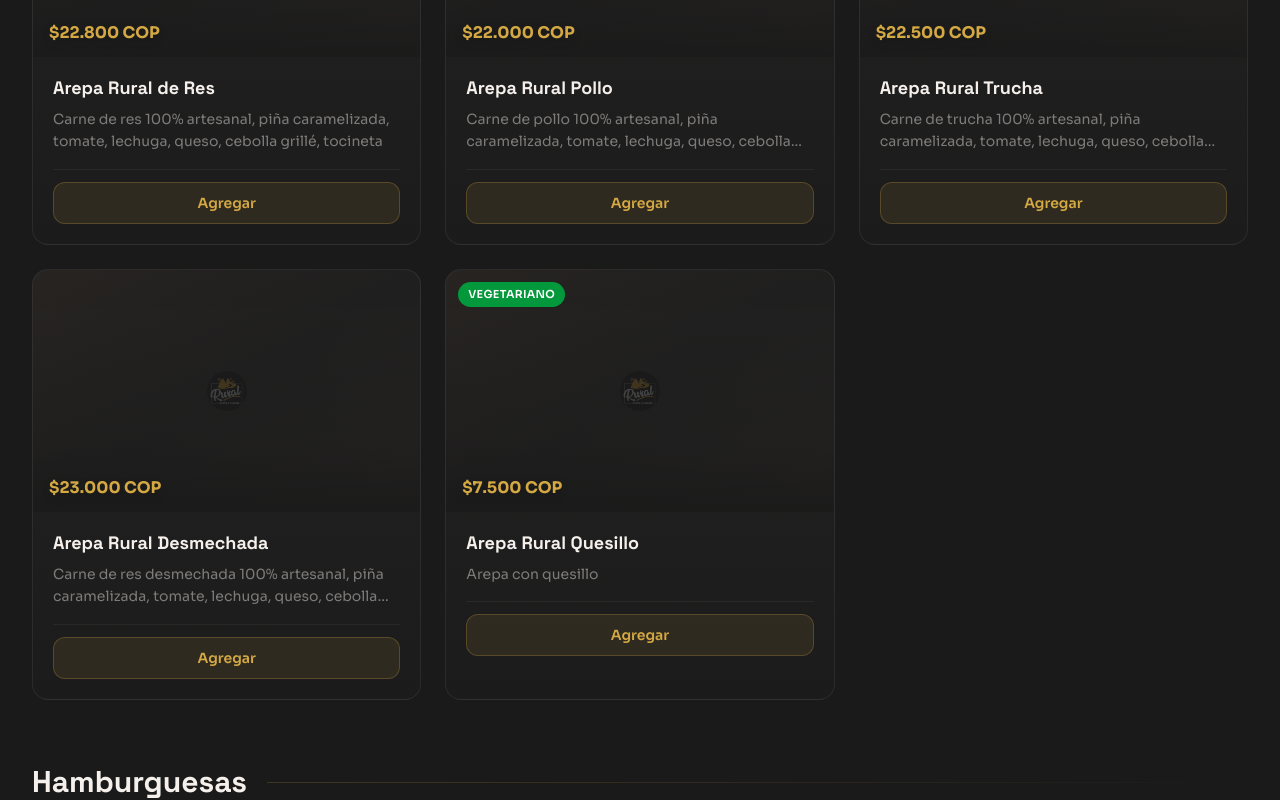
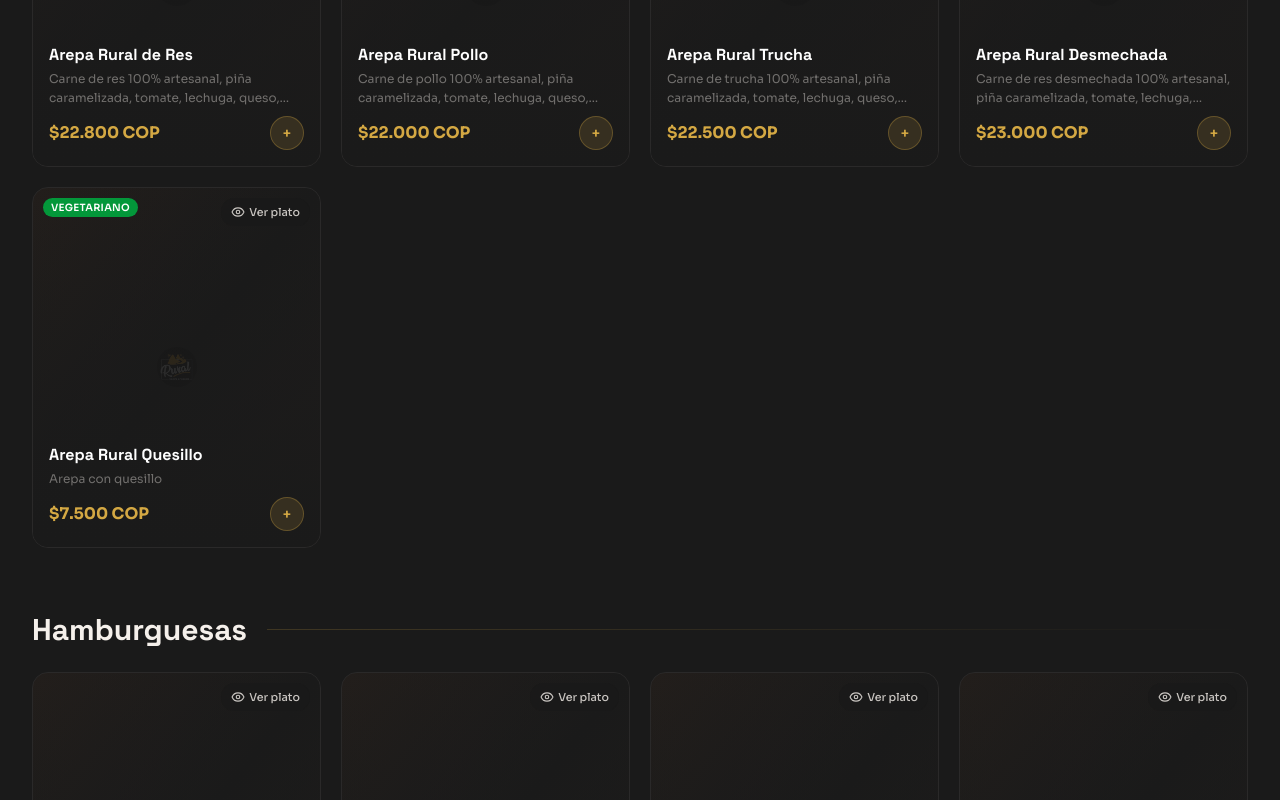
Before and after one commit to sebastian-ardila/rural-cocina-artesanal, a Next.js app: page /es/ in a window 1280 px wide. Shown: the part 1520-2320 px from the top of the page. Built offline with nearby package versions, Linux system fonts and the light colour scheme; a web font is replaced by a local one.

Commit message:
feat: show ingredients on menu cards and add dish detail modal

```diff
--- a/src/components/home/MenuSection.tsx
+++ b/src/components/home/MenuSection.tsx
@@ -7,15 +7,18 @@ import { menuItems, categories } from "@/data/menu";
 import { CategoryTabs, FilterValue } from "../menu/CategoryTabs";
 import { MenuCard } from "../menu/MenuCard";
 import { MeatChoiceModal } from "../menu/MeatChoiceModal";
+import { DishModal } from "../menu/DishModal";
 
 export function MenuSection({ locale }: { locale: string }) {
   const t = useTranslations("menu");
   const [activeFilter, setActiveFilter] = useState<FilterValue>("all");
   const [meatChoiceItem, setMeatChoiceItem] = useState<MenuItem | null>(null);
+  const [viewDishItem, setViewDishItem] = useState<MenuItem | null>(null);
+
+  const gridClass = "grid grid-cols-2 sm:grid-cols-2 lg:grid-cols-3 xl:grid-cols-4 gap-3 sm:gap-5";
 
   return (
     <section id="carta" className="py-20 sm:py-28 relative">
-      {/* Subtle background texture */}
       <div className="absolute inset-0 wood-texture opacity-20 pointer-events-none" />
 
       <div className="max-w-7xl mx-auto px-4 sm:px-6 lg:px-8 relative">
@@ -47,25 +50,24 @@ export function MenuSection({ locale }: { locale: string }) {
         {activeFilter === "all" ? (
           <div className="space-y-16">
             {categories.map((cat) => {
-              const items = menuItems.filter((i) => i.category === cat.id);
-              if (items.length === 0) return null;
+              const filtered = menuItems.filter((i) => i.category === cat.id);
+              if (filtered.length === 0) return null;
               return (
                 <div key={cat.id}>
-                  {/* Category header */}
-                  <div className="flex items-center gap-5 mb-8">
+                  <div className="flex items-center gap-5 mb-6">
                     <h3 className="font-display text-2xl sm:text-3xl font-bold text-rural-white whitespace-nowrap">
                       {locale === "es" ? cat.label.es : cat.label.en}
                     </h3>
                     <div className="h-px flex-1 bg-gradient-to-r from-rural-gold/20 to-transparent" />
                   </div>
-                  {/* Products grid */}
-                  <div className="grid grid-cols-1 sm:grid-cols-2 lg:grid-cols-3 gap-5 sm:gap-6">
-                    {items.map((item) => (
+                  <div className={gridClass}>
+                    {filtered.map((item) => (
                       <MenuCard
                         key={item.id}
                         item={item}
                         locale={locale}
                         onMeatChoice={setMeatChoiceItem}
+                        onViewDish={setViewDishItem}
                       />
                     ))}
                   </div>
@@ -74,7 +76,7 @@ export function MenuSection({ locale }: { locale: string }) {
             })}
           </div>
         ) : (
-          <div className="grid grid-cols-1 sm:grid-cols-2 lg:grid-cols-3 gap-5 sm:gap-6">
+          <div className={gridClass}>
             {menuItems
               .filter((item) => item.category === activeFilter)
               .map((item) => (
@@ -83,12 +85,13 @@ export function MenuSection({ locale }: { locale: string }) {
                   item={item}
                   locale={locale}
                   onMeatChoice={setMeatChoiceItem}
+                  onViewDish={setViewDishItem}
                 />
               ))}
           </div>
         )}
 
-        {/* Meat choice modal */}
+        {/* Modals */}
         {meatChoiceItem && (
           <MeatChoiceModal
             item={meatChoiceItem}
@@ -96,6 +99,14 @@ export function MenuSection({ locale }: { locale: string }) {
             onClose={() => setMeatChoiceItem(null)}
           />
         )}
+        {viewDishItem && (
+          <DishModal
+            item={viewDishItem}
+            locale={locale}
+            onClose={() => setViewDishItem(null)}
+            onMeatChoice={setMeatChoiceItem}
+          />
+        )}
       </div>
     </section>
   );
--- /dev/null
+++ b/src/components/menu/DishModal.tsx
@@ -0,0 +1,171 @@
+"use client";
+
+import { useTranslations } from "next-intl";
+import { X } from "lucide-react";
+import { MenuItem } from "@/types/menu";
+import { useCartStore } from "@/store/cart-store";
+import { formatPrice, getBasePath } from "@/lib/utils";
+
+export function DishModal({
+  item,
+  locale,
+  onClose,
+  onMeatChoice,
+}: {
+  item: MenuItem;
+  locale: string;
+  onClose: () => void;
+  onMeatChoice: (item: MenuItem) => void;
+}) {
+  const t = useTranslations("menu");
+  const { addItem, getItemQuantity, updateQuantity, items } = useCartStore();
+  const basePath = getBasePath();
+
+  const name = locale === "es" ? item.name.es : item.name.en;
+  const description = locale === "es" ? item.description.es : item.description.en;
+
+  const quantity = item.requiresMeatChoice ? 0 : getItemQuantity(item.id);
+  const meatChoiceTotal = item.requiresMeatChoice
+    ? items.filter((i) => i.menuItemId === item.id).reduce((s, i) => s + i.quantity, 0)
+    : 0;
+  const totalInCart = quantity + meatChoiceTotal;
+
+  const handleAdd = () => {
+    if (item.requiresMeatChoice) {
+      onClose();
+      onMeatChoice(item);
+      return;
+    }
+    addItem({
+      menuItemId: item.id,
+      name: item.name,
+      price: item.price,
+      image: item.image,
+    });
+  };
+
+  const handleDecrement = () => {
+    if (item.requiresMeatChoice) {
+      onClose();
+      onMeatChoice(item);
+      return;
+    }
+    updateQuantity(item.id, quantity - 1);
+  };
+
+  // Parse ingredients from description
+  const ingredients = description.split(",").map((s) => s.trim()).filter(Boolean);
+
+  return (
+    <div
+      className="fixed inset-0 bg-black/70 backdrop-blur-sm z-[60] flex items-end sm:items-center justify-center p-0 sm:p-4"
+      onClick={onClose}
+    >
+      <div
+        className="bg-rural-black border-t sm:border border-rural-white/[0.08] rounded-t-3xl sm:rounded-2xl w-full max-w-md max-h-[90vh] overflow-hidden flex flex-col"
+        onClick={(e) => e.stopPropagation()}
+      >
+        {/* Drag indicator on mobile */}
+        <div className="w-10 h-1 rounded-full bg-rural-white/10 mx-auto mt-3 mb-1 sm:hidden" />
+
+        {/* Image */}
+        <div className="relative aspect-[16/10] shrink-0">
+          {item.image ? (
+            <img
+              src={`${basePath}${item.image}`}
+              alt={name}
+              className="w-full h-full object-cover"
+            />
+          ) : (
+            <div className="w-full h-full bg-gradient-to-br from-rural-brown/30 via-rural-black/50 to-rural-brown/20 flex items-center justify-center">
+              <img
+                src={`${basePath}/images/rural-logo.png`}
+                alt=""
+                width={60}
+                height={60}
+                className="opacity-20 rounded-full"
+              />
+            </div>
+          )}
+
+          {/* Close button */}
+          <button
+            onClick={onClose}
+            className="absolute top-3 right-3 p-2 rounded-full bg-rural-black/60 backdrop-blur-sm text-rural-white/80 hover:text-white transition-colors"
+          >
+            <X className="w-5 h-5" />
+          </button>
+
+          {/* Vegetarian badge */}
+          {item.isVegetarian && (
+            <span className="absolute top-3 left-3 bg-green-600/90 text-white text-[11px] px-2.5 py-1 rounded-full font-semibold backdrop-blur-sm uppercase tracking-wide">
+              {t("vegetarian")}
+            </span>
+          )}
+        </div>
+
+        {/* Content */}
+        <div className="flex-1 overflow-y-auto p-5 sm:p-6">
+          <h2 className="font-display text-xl sm:text-2xl font-bold text-rural-white">
+            {name}
+          </h2>
+          <p className="text-lg font-bold text-rural-gold mt-1">
+            {formatPrice(item.price)}
+          </p>
+
+          {/* Ingredients */}
+          <div className="mt-5">
+            <h3 className="text-xs font-semibold text-rural-white/40 uppercase tracking-wider mb-3">
+              {t("ingredients")}
+            </h3>
+            <div className="flex flex-wrap gap-2">
+              {ingredients.map((ingredient, i) => (
+                <span
+                  key={i}
+                  className="px-3 py-1.5 bg-rural-white/[0.04] border border-rural-white/[0.06] rounded-full text-sm text-rural-white/60"
+                >
+                  {ingredient}
+                </span>
+              ))}
+            </div>
+          </div>
+        </div>
+
+        {/* Bottom action */}
+        <div className="p-5 border-t border-rural-white/[0.05] shrink-0">
+          {totalInCart > 0 ? (
+            <div className="flex items-center justify-between">
+              <div className="flex items-center gap-3">
+                <button
+                  onClick={handleDecrement}
+                  className="w-10 h-10 rounded-full bg-rural-gold/10 border border-rural-gold/30 flex items-center justify-center text-rural-gold hover:bg-rural-gold/20 transition-colors text-lg font-bold"
+                >
+                  -
+                </button>
+                <span className="text-lg font-bold text-rural-gold min-w-[1.5rem] text-center">
+                  {totalInCart}
+                </span>
+                <button
+                  onClick={handleAdd}
+                  className="w-10 h-10 rounded-full bg-rural-gold text-rural-black flex items-center justify-center hover:bg-rural-gold-dark transition-colors text-lg font-bold"
+                >
+                  +
+                </button>
+              </div>
+              <span className="text-sm text-rural-gold font-medium">
+                {formatPrice(item.price * totalInCart)}
+              </span>
+            </div>
+          ) : (
+            <button
+              onClick={handleAdd}
+              className="w-full py-3.5 bg-rural-gold hover:bg-rural-gold-light text-rural-black font-bold rounded-xl transition-all text-base"
+            >
+              {t("addToCart")} — {formatPrice(item.price)}
+            </button>
+          )}
+        </div>
+      </div>
+    </div>
+  );
+}
--- a/src/components/menu/MenuCard.tsx
+++ b/src/components/menu/MenuCard.tsx
@@ -1,6 +1,7 @@
 "use client";
 
 import { useTranslations } from "next-intl";
+import { Eye } from "lucide-react";
 import { MenuItem } from "@/types/menu";
 import { useCartStore } from "@/store/cart-store";
 import { formatPrice, getBasePath } from "@/lib/utils";
@@ -9,27 +10,26 @@ export function MenuCard({
   item,
   locale,
   onMeatChoice,
+  onViewDish,
 }: {
   item: MenuItem;
   locale: string;
   onMeatChoice: (item: MenuItem) => void;
+  onViewDish: (item: MenuItem) => void;
 }) {
   const t = useTranslations("menu");
   const { addItem, getItemQuantity, updateQuantity, items } = useCartStore();
   const basePath = getBasePath();
 
   const name = locale === "es" ? item.name.es : item.name.en;
-  const description =
-    locale === "es" ? item.description.es : item.description.en;
+  const description = locale === "es" ? item.description.es : item.description.en;
 
   const quantity = item.requiresMeatChoice ? 0 : getItemQuantity(item.id);
-
   const meatChoiceTotal = item.requiresMeatChoice
     ? items
         .filter((i) => i.menuItemId === item.id)
         .reduce((sum, i) => sum + i.quantity, 0)
     : 0;
-
   const totalInCart = quantity + meatChoiceTotal;
 
   const handleAdd = () => {
@@ -54,18 +54,18 @@ export function MenuCard({
   };
 
   return (
-    <div className="relative bg-gradient-to-b from-rural-white/[0.04] to-rural-white/[0.01] border border-rural-white/[0.07] rounded-2xl overflow-hidden hover:border-rural-gold/25 transition-all duration-300 group hover:shadow-lg hover:shadow-rural-gold/5">
-      {/* Image placeholder */}
-      <div className="aspect-[16/10] relative overflow-hidden">
+    <div className="relative rounded-2xl overflow-hidden group border border-rural-white/[0.07] hover:border-rural-gold/25 transition-all duration-300 hover:shadow-lg hover:shadow-rural-gold/5">
+      {/* Background image / placeholder */}
+      <div className="relative aspect-[3/4] sm:aspect-[4/5]">
         {item.image ? (
           <img
             src={`${basePath}${item.image}`}
             alt={name}
             loading="lazy"
-            className="w-full h-full object-cover group-hover:scale-105 transition-transform duration-500"
+            className="absolute inset-0 w-full h-full object-cover group-hover:scale-105 transition-transform duration-500"
           />
         ) : (
-          <div className="w-full h-full flex flex-col items-center justify-center bg-gradient-to-br from-rural-brown/20 via-rural-black/30 to-rural-brown/10">
+          <div className="absolute inset-0 bg-gradient-to-br from-rural-brown/30 via-rural-black/50 to-rural-brown/20 flex items-center justify-center">
             <img
               src={`${basePath}/images/rural-logo.png`}
               alt=""
@@ -76,64 +76,69 @@ export function MenuCard({
           </div>
         )}
 
-        {/* Vegetarian badge */}
-        {item.isVegetarian && (
-          <span className="absolute top-3 left-3 bg-green-600/90 text-white text-[11px] px-2.5 py-1 rounded-full font-semibold backdrop-blur-sm tracking-wide uppercase">
+        {/* Full overlay gradient */}
+        <div className="absolute inset-0 bg-gradient-to-t from-rural-black via-rural-black/50 to-rural-black/20" />
+
+        {/* Top row: vegetarian badge + view dish button */}
+        <div className="absolute top-0 inset-x-0 p-2.5 flex items-start justify-between">
+          {item.isVegetarian ? (
+            <span className="bg-green-600/90 text-white text-[10px] px-2 py-0.5 rounded-full font-semibold backdrop-blur-sm uppercase tracking-wide">
               {t("vegetarian")}
             </span>
+          ) : (
+            <span />
           )}
+          <button
+            onClick={() => onViewDish(item)}
+            className="flex items-center gap-1 bg-rural-black/60 backdrop-blur-sm text-rural-white/80 hover:text-rural-gold text-[11px] font-medium px-2.5 py-1.5 rounded-full transition-colors"
+          >
+            <Eye className="w-3.5 h-3.5" />
+            <span className="hidden sm:inline">{t("viewDish")}</span>
+          </button>
+        </div>
 
-        {/* Price overlay on image */}
-        <div className="absolute bottom-0 inset-x-0 bg-gradient-to-t from-rural-black/80 to-transparent pt-8 pb-3 px-4">
-          <span className="text-base font-bold text-rural-gold drop-shadow-lg">
+        {/* Bottom content overlay */}
+        <div className="absolute bottom-0 inset-x-0 p-3 sm:p-4">
+          <h3 className="font-display text-sm sm:text-base font-bold text-white leading-tight line-clamp-2">
+            {name}
+          </h3>
+          <p className="text-[10px] sm:text-xs text-rural-white/40 mt-1 line-clamp-2 leading-relaxed">
+            {description}
+          </p>
+          <div className="flex items-center justify-between mt-2">
+            <span className="text-sm sm:text-base font-bold text-rural-gold">
               {formatPrice(item.price)}
             </span>
-        </div>
-      </div>
 
-      {/* Content */}
-      <div className="p-4 sm:p-5">
-        <h3 className="font-display text-base sm:text-lg font-bold text-rural-white group-hover:text-rural-gold transition-colors leading-tight">
-          {name}
-        </h3>
-        <p className="text-xs sm:text-sm text-rural-white/45 mt-2 line-clamp-2 leading-relaxed">
-          {description}
-        </p>
-
-        <div className="mt-4 pt-3 border-t border-rural-white/5">
             {totalInCart > 0 ? (
-            <div className="flex items-center justify-between">
-              <div className="flex items-center gap-3">
+              <div className="flex items-center gap-1.5">
                 <button
                   onClick={handleDecrement}
-                  className="w-9 h-9 rounded-full bg-rural-gold/10 border border-rural-gold/30 flex items-center justify-center text-rural-gold hover:bg-rural-gold/20 transition-colors text-base font-bold"
+                  className="w-7 h-7 rounded-full bg-rural-gold/20 border border-rural-gold/40 flex items-center justify-center text-rural-gold text-sm font-bold"
                 >
                   -
                 </button>
-                <span className="text-base font-bold text-rural-gold min-w-[1.5rem] text-center">
+                <span className="text-sm font-bold text-rural-gold min-w-[1.2rem] text-center">
                   {totalInCart}
                 </span>
                 <button
                   onClick={handleAdd}
-                  className="w-9 h-9 rounded-full bg-rural-gold text-rural-black flex items-center justify-center hover:bg-rural-gold-dark transition-colors text-base font-bold"
+                  className="w-7 h-7 rounded-full bg-rural-gold text-rural-black flex items-center justify-center text-sm font-bold"
                 >
                   +
                 </button>
               </div>
-              <span className="text-xs text-rural-white/30 font-medium uppercase tracking-wider">
-                {t("added")}
-              </span>
-            </div>
             ) : (
               <button
                 onClick={handleAdd}
-              className="w-full py-2.5 bg-rural-gold/10 border border-rural-gold/25 text-rural-gold text-sm font-semibold rounded-xl hover:bg-rural-gold hover:text-rural-black transition-all duration-200"
+                className="px-3 py-1.5 bg-rural-gold/15 border border-rural-gold/30 text-rural-gold text-xs sm:text-sm font-semibold rounded-full hover:bg-rural-gold hover:text-rural-black transition-all"
               >
-              {t("addToCart")}
+                +
               </button>
             )}
           </div>
         </div>
       </div>
+    </div>
   );
 }
--- a/src/i18n/messages/en.json
+++ b/src/i18n/messages/en.json
@@ -38,6 +38,8 @@
       "cerdo": "Pork",
       "desmechada": "Pulled Beef"
     },
+    "viewDish": "View dish",
+    "ingredients": "Ingredients",
     "confirm": "Confirm",
     "cancel": "Cancel",
     "comboIncludes": "Includes french fries"
--- a/src/i18n/messages/es.json
+++ b/src/i18n/messages/es.json
@@ -38,6 +38,8 @@
       "cerdo": "Cerdo",
       "desmechada": "Desmechada"
     },
+    "viewDish": "Ver plato",
+    "ingredients": "Ingredientes",
     "confirm": "Confirmar",
     "cancel": "Cancelar",
     "comboIncludes": "Incluye papas a la francesa"
```
Lines whose indentation alone changed are shown as unchanged.
